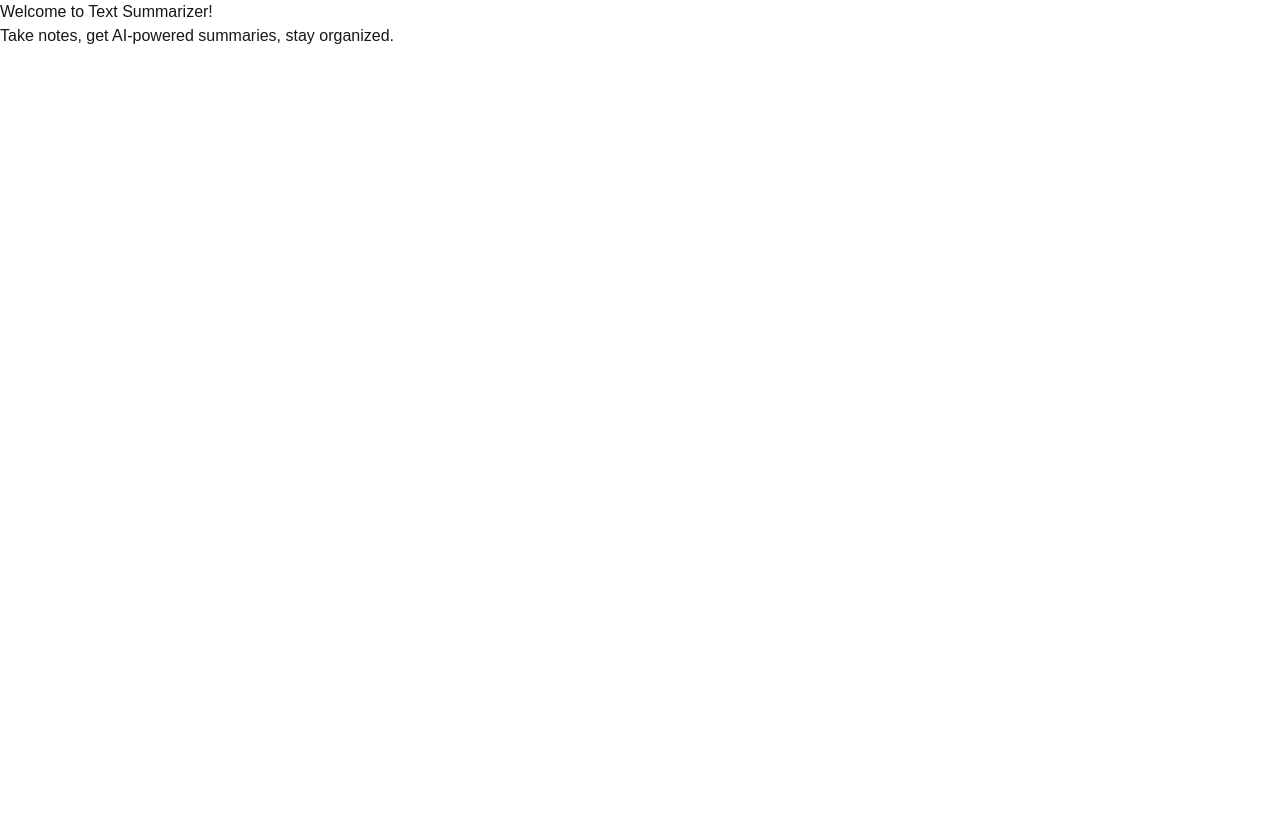
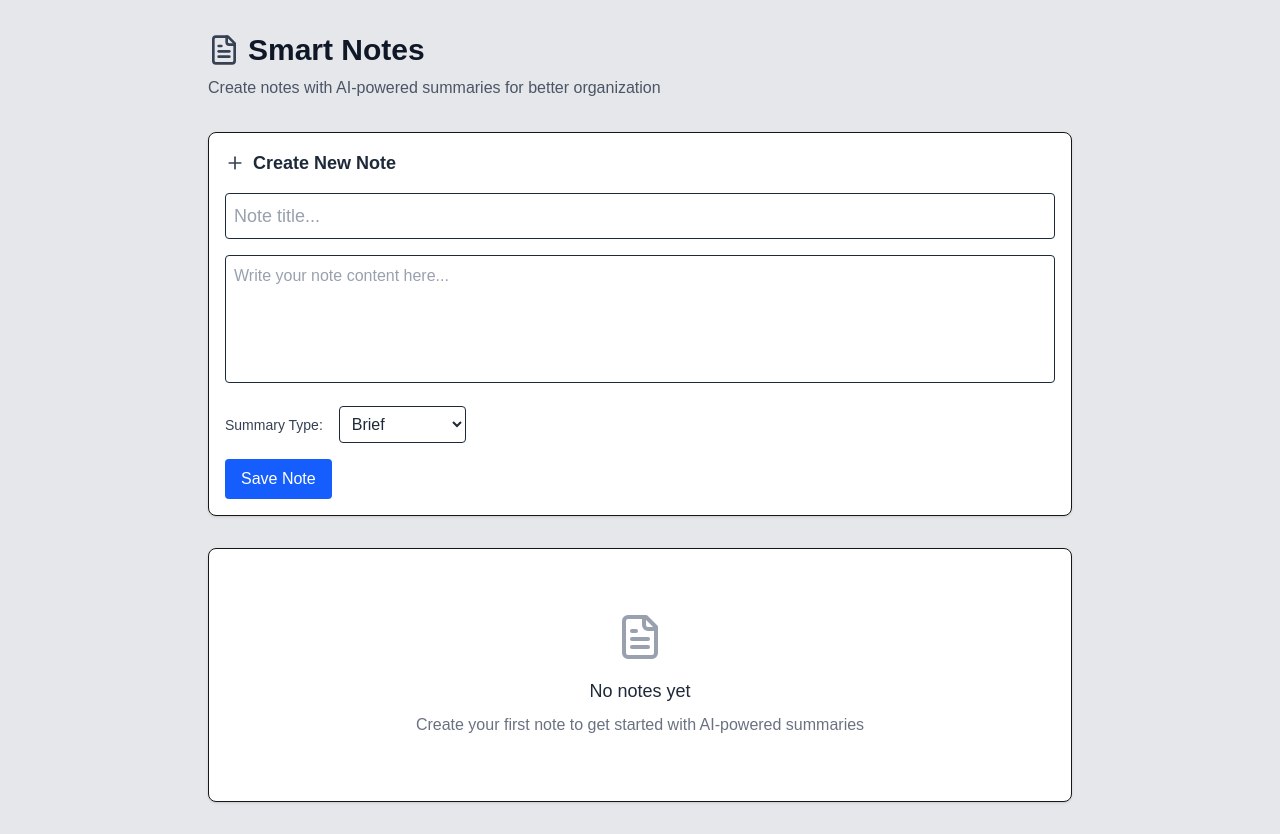
Before and after one commit to Justin217X/text-summarizer, a Next.js app: page / in a window 1280 px wide. Before the commit the page ends 800 px from the top, so only its background shows below. Built offline with nearby package versions, Linux system fonts and the light colour scheme.

Commit message:
feat(summarizer): add UI scaffold with localStorage and placeholder summaries

```diff
--- a/src/app/(marketing)/page.tsx
+++ b/src/app/(marketing)/page.tsx
@@ -1,9 +1,249 @@
-// (marketing)/page.tsx
+"use client"
+
+import type React from "react";
+import { useState, useEffect } from "react";
+import { Trash2, Edit, FileText, Plus, Brain, Loader2 } from "lucide-react";
+
+interface Note {
+  id: string,
+  title: string,
+  content: string,
+  summary?: string,
+  summaryType?: "brief" | "detailed" | "bullet",
+  createdAt: string,
+  updatedAt: string,
+}
+
+type SummaryType = "brief" | "detailed" | "bullet";
+
 export default function MarketingPage() {
+  const [notes, setNotes] = useState<Note[]>([]);
+  const [title, setTitle] = useState("");
+  const [content, setContent] = useState("");
+  const [editingId, setEditingId] = useState<string | null>(null);
+  const [summaryType, setSummaryType] = useState<SummaryType>("brief");
+  const [isGeneratingSummary] = useState(false);
+
+  // Load notes from localStorage on component mount
+  useEffect(() => {
+    const savedNotes = localStorage.getItem("notes");
+    if (savedNotes) {
+      setNotes(JSON.parse(savedNotes));
+    }
+  }, [])
+
+  // Save notes to localStorage whenever notes change
+  useEffect(() => {
+    localStorage.setItem("notes", JSON.stringify(notes))
+  }, [notes])
+
+  const handleSubmit = async (e: React.FormEvent) => {
+    e.preventDefault();
+    if (!title.trim() || !content.trim()) return;
+
+    const now = new Date().toISOString();
+
+    // Temporary Naive summary: take first 2 sentences (or whole content if short)
+    const sentences = content.split(/[.!?]+/).filter((s) => s.trim().length > 0);
+    const summary = sentences.slice(0, 2).join(". ") + (sentences.length > 2 ? "..." : "");
+
+    if (editingId) {
+      setNotes((prev) =>
+        prev.map((note) =>
+          note.id === editingId
+            ? { ...note, title, content, summary, summaryType, updatedAt: now }
+            : note,
+        ),
+      );
+      setEditingId(null);
+    } else {
+      const newNote: Note = {
+        id: crypto.randomUUID(),
+        title,
+        content,
+        summary,
+        summaryType,
+        createdAt: now,
+        updatedAt: now,
+      }
+      setNotes((prev) => [newNote, ...prev]);
+    }
+
+    setTitle("");
+    setContent("");
+  }
+
+  const regenerateSummary = async (noteId: string, newSummaryType: SummaryType) => {
+    const note = notes.find((n) => n.id === noteId);
+    if (!note) return;
+
+    // Temporary Naive summary: take first 2 sentences (or whole content if short)
+    const sentences = note.content.split(/[.!?]+/).filter((s) => s.trim().length > 0);
+    const newSummary = sentences.slice(0, 2).join(". ") + (sentences.length > 2 ? "..." : "");
+
+
+    setNotes((prev) =>
+      prev.map((n) =>
+        n.id === noteId
+          ? { ...n, summary: newSummary, summaryType: newSummaryType, updatedAt: new Date().toISOString() }
+          : n,
+      ),
+    );
+  }
+
+  const handleEdit = (note: Note) => {
+    setTitle(note.title);
+    setContent(note.content);
+    setSummaryType(note.summaryType || "brief");
+    setEditingId(note.id);
+  }
+
+  const handleDelete = (id: string) => {
+    setNotes((prev) => prev.filter((note) => note.id !== id));
+  }
+
+  const cancelEdit = () => {
+    setTitle("");
+    setContent("");
+    setEditingId(null);
+  }
+
   return (
-    <main>
-      <h1>Welcome to Text Summarizer!</h1>
-      <p>Take notes, get AI-powered summaries, stay organized.</p>
-    </main>
+    <div className="min-h-screen bg-gray-200">
+      <div className="container mx-auto px-4 py-8 max-w-4xl">
+        <div className="mb-8">
+          <h1 className="text-3xl font-bold text-gray-900 mb-2 flex items-center gap-2">
+            <FileText className="h-8 w-8 text-gray-700" />
+            Smart Notes
+          </h1>
+          <p className="text-gray-600">Create notes with AI-powered summaries for better organization</p>
+        </div>
+
+        {/* Note Creation Form */}
+        <div className="bg-white shadow-sm border rounded-lg p-4 mb-8">
+          <h2 className="flex items-center gap-2 mb-4 text-lg font-semibold text-gray-800">
+            <Plus className="h-5 w-5 text-gray-700" />
+            {editingId ? "Edit Note" : "Create New Note"}
+          </h2>
+          <form onSubmit={handleSubmit} className="space-y-4">
+            <div>
+              <input
+                type="text"
+                placeholder="Note title..."
+                value={title}
+                onChange={(e) => setTitle(e.target.value)}
+                className="w-full border p-2 rounded text-lg font-medium text-gray-800 placeholder-gray-400"
+              />
+            </div>
+            <div>
+              <textarea
+                placeholder="Write your note content here..."
+                value={content}
+                onChange={(e) => setContent(e.target.value)}
+                className="w-full border p-2 rounded min-h-32 resize-none text-gray-800 placeholder-gray-400"
+              />
+            </div>
+            <div className="flex items-center gap-4">
+              <label className="text-sm font-medium text-gray-700">Summary Type:</label>
+              <select
+                value={summaryType}
+                onChange={(e) => setSummaryType(e.target.value as SummaryType)}
+                className="border p-2 rounded text-gray-800"
+              >
+                <option value="brief">Brief</option>
+                <option value="detailed">Detailed</option>
+                <option value="bullet">Bullet Points</option>
+              </select>
+            </div>
+            <div className="flex gap-2">
+              <button
+                type="submit"
+                className="px-4 py-2 bg-blue-600 text-white rounded hover:bg-blue-700"
+                disabled={!title.trim() || !content.trim() || isGeneratingSummary}
+              >
+                {isGeneratingSummary ? (
+                  <>
+                    <Loader2 className="h-4 w-4 mr-2 animate-spin inline" />
+                    Generating Summary...
+                  </>
+                ) : editingId ? (
+                  "Update Note"
+                ) : (
+                  "Save Note"
+                )}
+              </button>
+              {editingId && (
+                <button type="button" onClick={cancelEdit} className="px-4 py-2 border rounded text-gray-700">
+                  Cancel
+                </button>
+              )}
+            </div>
+          </form>
+        </div>
+
+        {/* Notes List */}
+        <div className="bg-white shadow-sm border rounded-lg p-4 space-y-4">
+          {notes.length === 0 ? (
+            <div className="text-center py-12">
+              <FileText className="h-12 w-12 text-gray-400 mx-auto mb-4" />
+              <h3 className="text-lg font-medium text-gray-800 mb-2">No notes yet</h3>
+              <p className="text-gray-500">Create your first note to get started with AI-powered summaries</p>
+            </div>
+          ) : (
+            notes.map((note) => (
+              <div key={note.id} className="border rounded-lg p-4 hover:shadow-md transition-shadow bg-gray-50">
+                <div className="flex items-start justify-between">
+                  <h3 className="text-xl text-gray-900 font-semibold">{note.title}</h3>
+                  <div className="flex gap-2">
+                    <button onClick={() => handleEdit(note)} className="text-gray-500 hover:text-blue-600">
+                      <Edit className="h-4 w-4" />
+                    </button>
+                    <button onClick={() => handleDelete(note.id)} className="text-gray-500 hover:text-red-600">
+                      <Trash2 className="h-4 w-4" />
+                    </button>
+                  </div>
+                </div>
+                <div className="text-sm text-gray-500">
+                  Created: {new Date(note.createdAt).toLocaleDateString()}
+                  {note.updatedAt !== note.createdAt && (
+                    <span className="ml-2">• Updated: {new Date(note.updatedAt).toLocaleDateString()}</span>
+                  )}
+                </div>
+
+                {note.summary && (
+                  <div className="mt-3">
+                    <div className="flex items-center justify-between mb-2">
+                      <div className="flex items-center gap-2 text-sm font-medium text-gray-700">
+                        <Brain className="h-3 w-3" /> AI Summary ({note.summaryType || "brief"})
+                      </div>
+                      <select
+                        value={note.summaryType || "brief"}
+                        onChange={(e) => regenerateSummary(note.id, e.target.value as SummaryType)}
+                        className="border p-1 rounded text-xs text-gray-700"
+                      >
+                        <option value="brief">Brief</option>
+                        <option value="detailed">Detailed</option>
+                        <option value="bullet">Bullet Points</option>
+                      </select>
+                    </div>
+                    <div className="text-sm text-gray-600 bg-gray-100 p-3 rounded-md">
+                      {note.summaryType === "bullet" ? (
+                        <pre className="whitespace-pre-wrap font-sans">{note.summary}</pre>
+                      ) : (
+                        <p className="italic">{note.summary}</p>
+                      )}
+                    </div>
+                  </div>
+                )}
+
+                <div className="mt-3">
+                  <p className="text-gray-800 whitespace-pre-wrap leading-relaxed">{note.content}</p>
+                </div>
+              </div>
+            ))
+          )}
+        </div>
+      </div>
+    </div>
   )
 }
```
